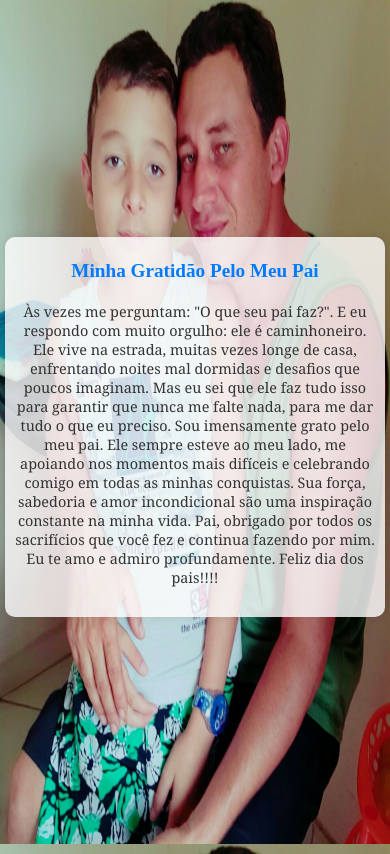
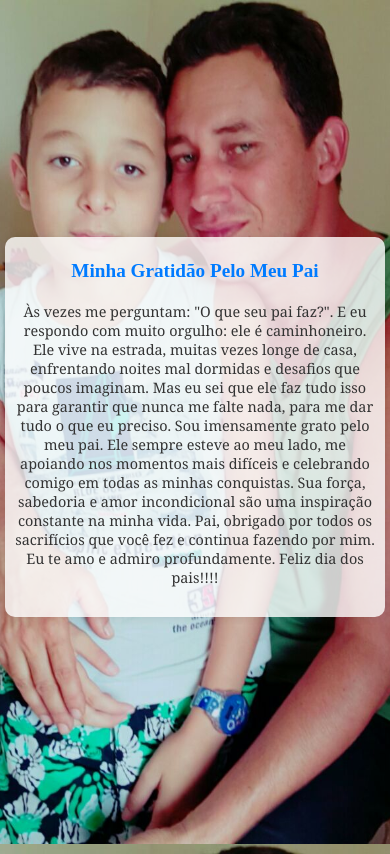
Before and after one commit to umelhor/Father_day, a plain HTML site: page pai.html in a window 390 px wide. Drawn offline with Linux system fonts and the light colour scheme.

Commit message:
Update pai.css

```diff
--- a/pai.css
+++ b/pai.css
@@ -1,7 +1,7 @@
 body {
     font-family: 'Georgia', serif; /* Mudança para uma fonte serifada */
     background: url('eu-pai.jpg') no-repeat center center fixed;
-    background-size: 40%; /* Diminui o tamanho da imagem de fundo */
+    background-size: cover; /* A imagem cobre toda a área do fundo */
     color: #333;
     margin: 0;
     padding: 20px;
@@ -36,7 +36,7 @@ p {
 /* Responsividade */
 @media (max-width: 768px) {
     body {
-        background-size: 100%; /* Aumenta o tamanho da imagem de fundo em telas menores */
+        background-size: cover; /* Aumenta o tamanho da imagem de fundo para cobrir toda a tela */
         padding: 10px;
     }
 
@@ -56,7 +56,7 @@ p {
 
 @media (max-width: 480px) {
     body {
-        background-size: 100%; /* Aumenta ainda mais o tamanho da imagem de fundo em telas muito pequenas */
+        background-size: cover; /* A imagem de fundo cobre toda a tela em dispositivos muito pequenos */
         padding: 5px;
     }
 
```
